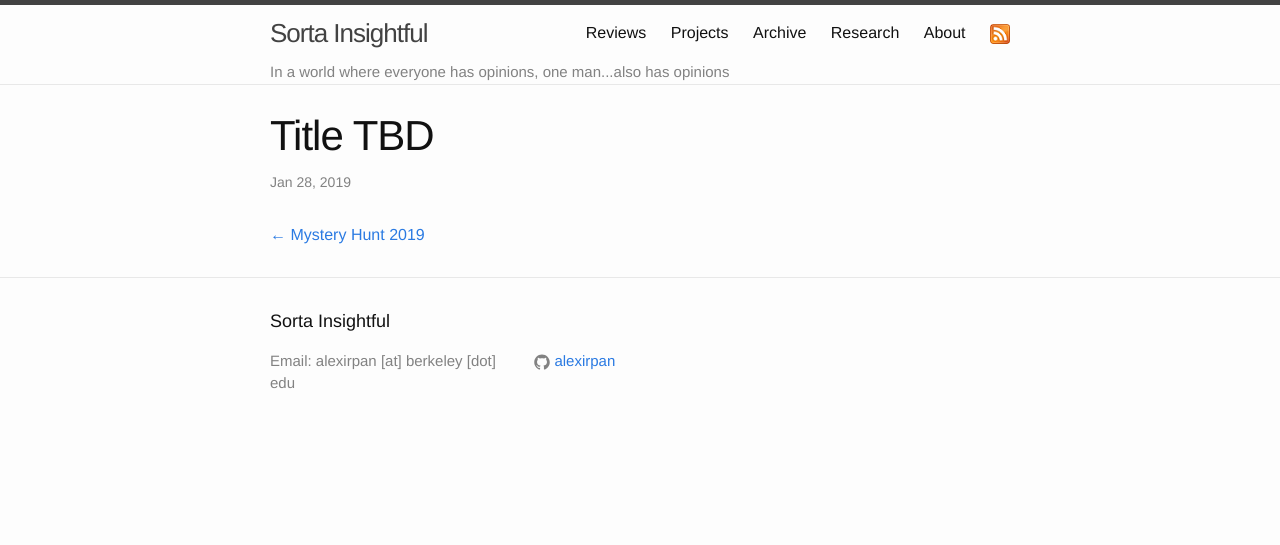
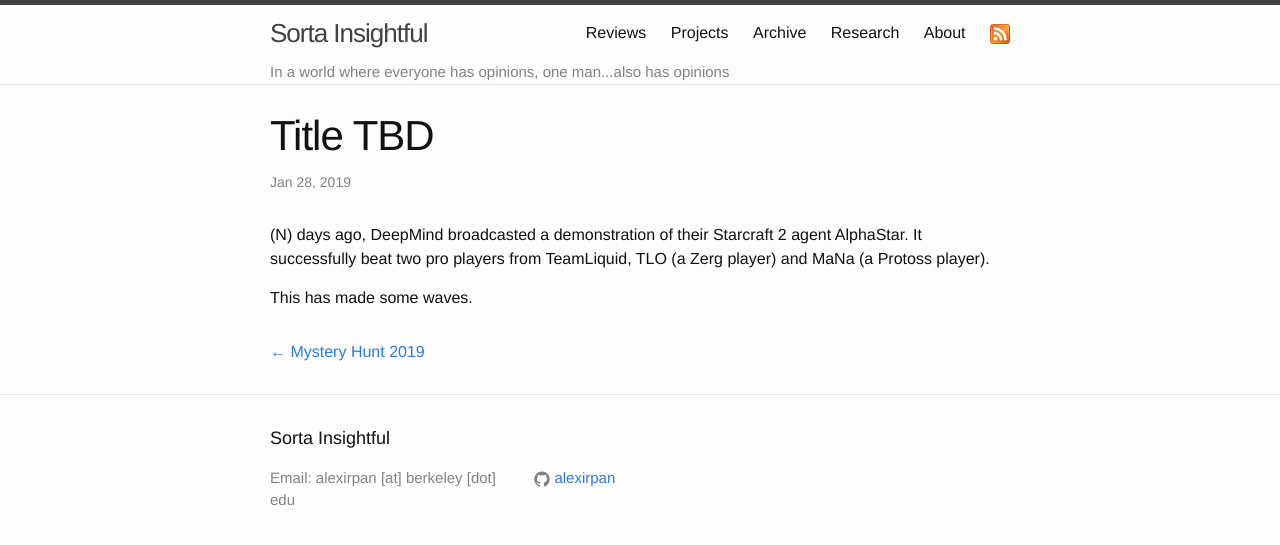
Before and after one commit to alexirpan/alexirpan.github.io, a Jekyll site: the page built from _posts/2019-01-28-alphastar.markdown, in a window 1280 px wide. Shown: the top 545 px of the page. Built offline with Jekyll 4.4.1, drawn with Linux system fonts in a browser that asks for light colours; nearby versions of some CDN libraries.

Commit message:
Saving for sync purposes

```diff
--- a/_posts/2019-01-28-alphastar.markdown
+++ b/_posts/2019-01-28-alphastar.markdown
@@ -3,3 +3,9 @@
 title:  "Title TBD"
 date:   2019-01-28 01:41:00 -0800
 ---
+
+(N) days ago, DeepMind broadcasted a demonstration of their Starcraft 2 agent
+AlphaStar. It successfully beat two pro players from TeamLiquid, TLO (a Zerg
+player) and MaNa (a Protoss player).
+
+This has made some waves.
```
